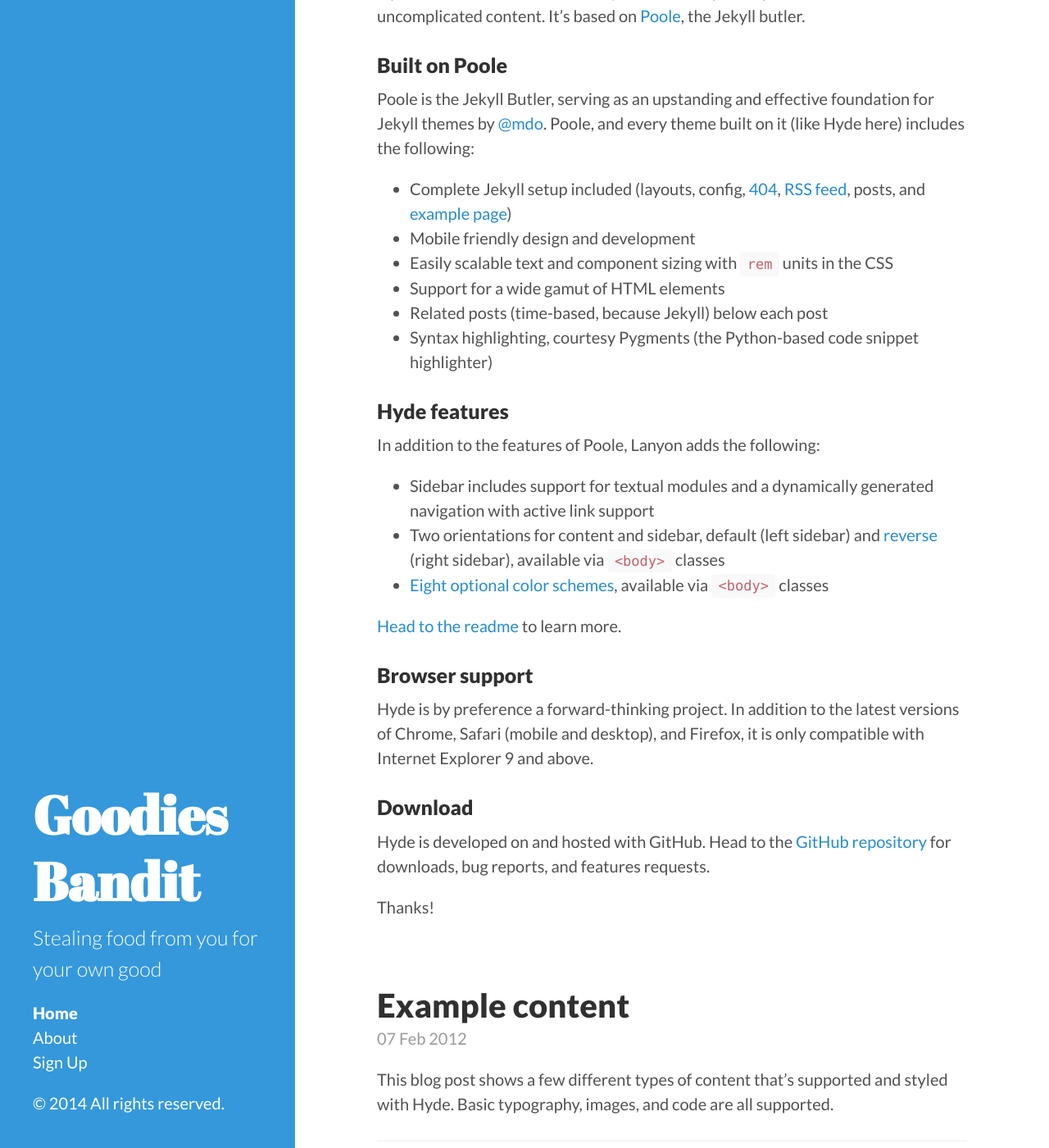
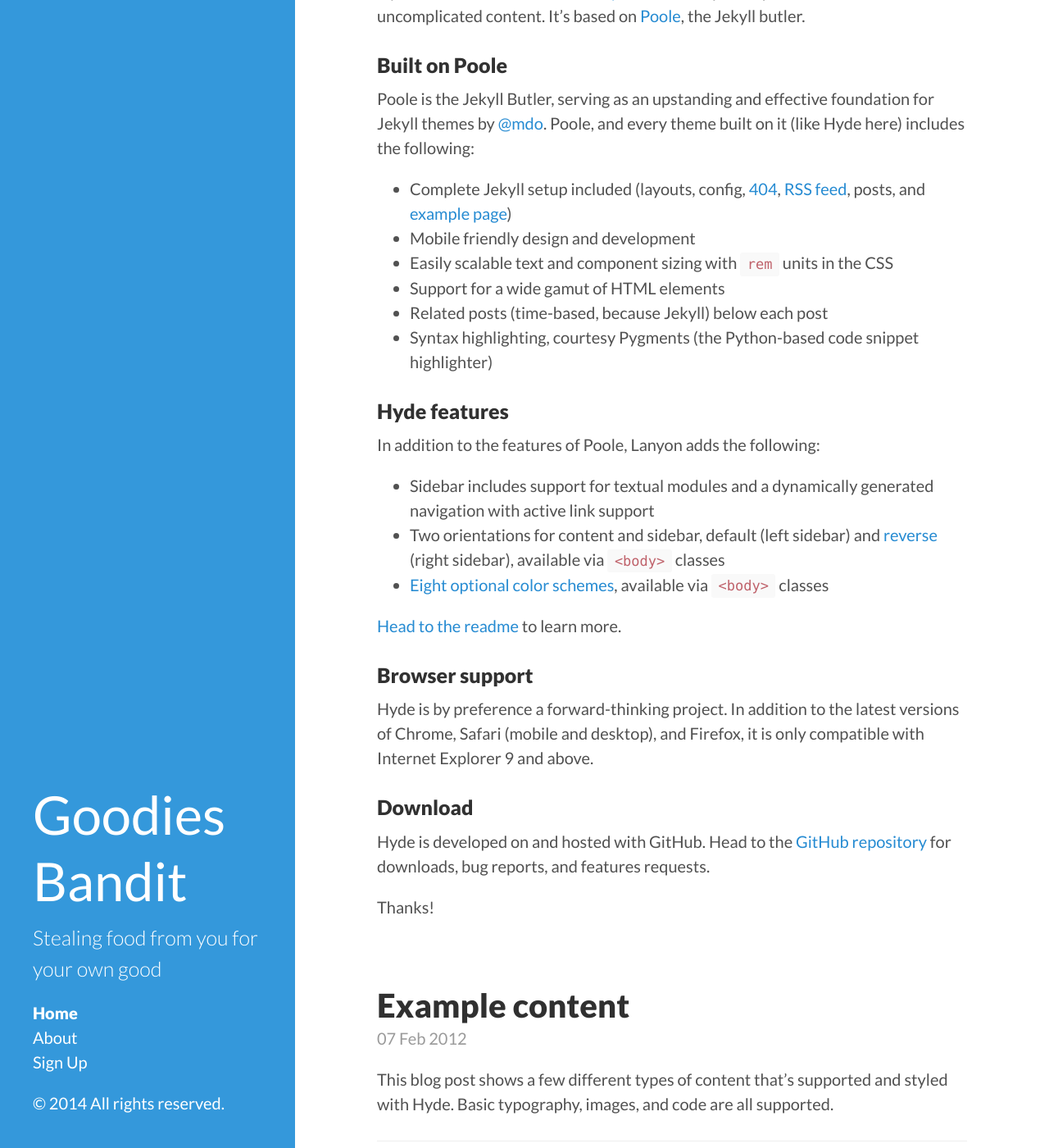
Before and after one commit to mgrowan/GoodiesBanditBlog, a Jekyll site: the page built from index.html, in a window 1280 px wide and 1400 px high, scrolled down 206 px. Shown: the whole window at 82% size. Built offline with Jekyll 4.4.1, drawn with Linux system fonts in a browser that asks for light colours; Markdown is read by kramdown in place of the engine named in the settings; the list of posts is cut into pages by our own code.

Commit message:
Updated sidebar styles

```diff
--- a/public/css/hyde.css
+++ b/public/css/hyde.css
@@ -79,7 +79,7 @@
 .sidebar-about h1 {
   color: #fff;
   margin-top: 0;
-  font-family: "Abril Fatface", serif;
+  font-weight: normal;
   font-size: 3.25rem;
 }
 
```
